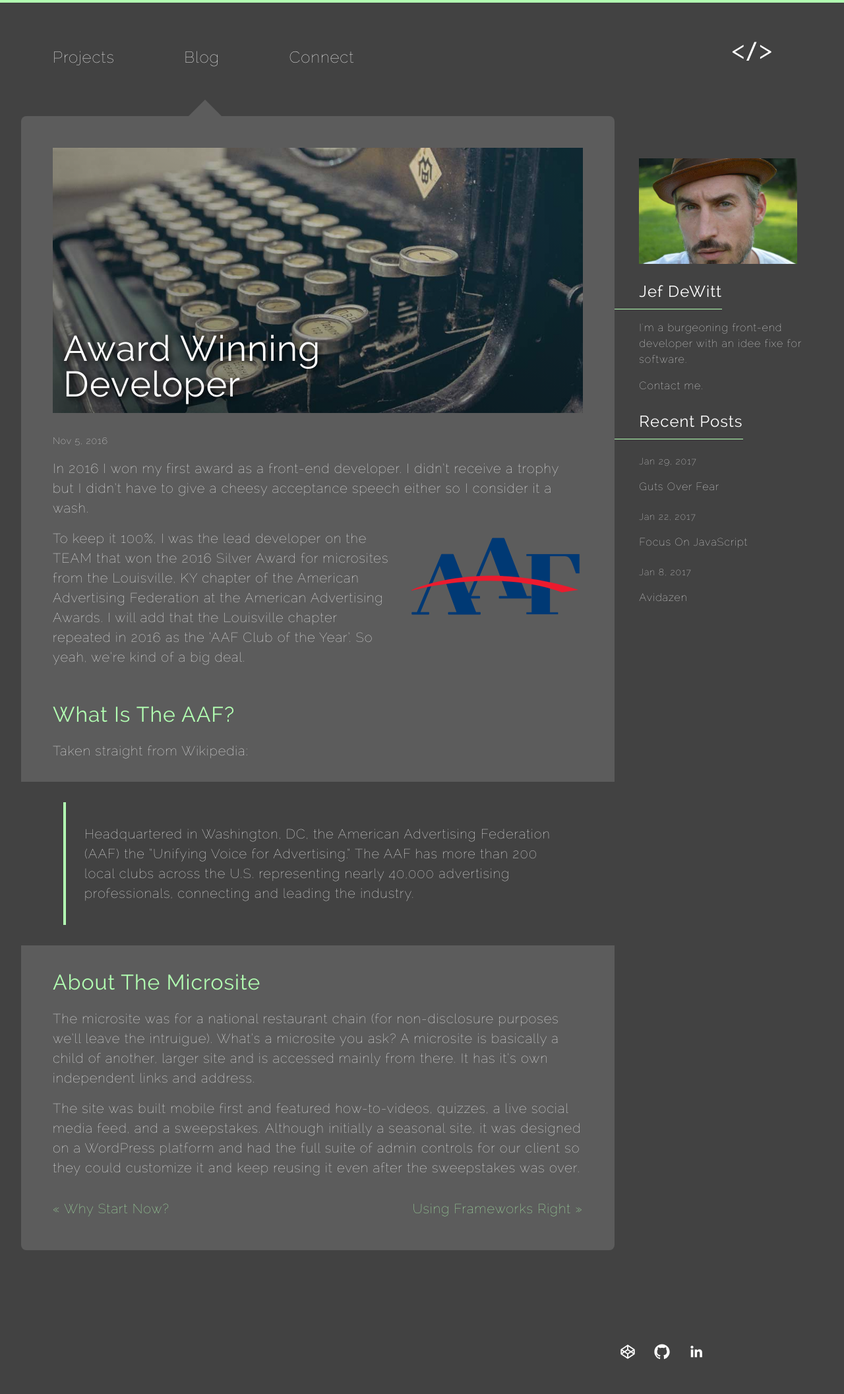
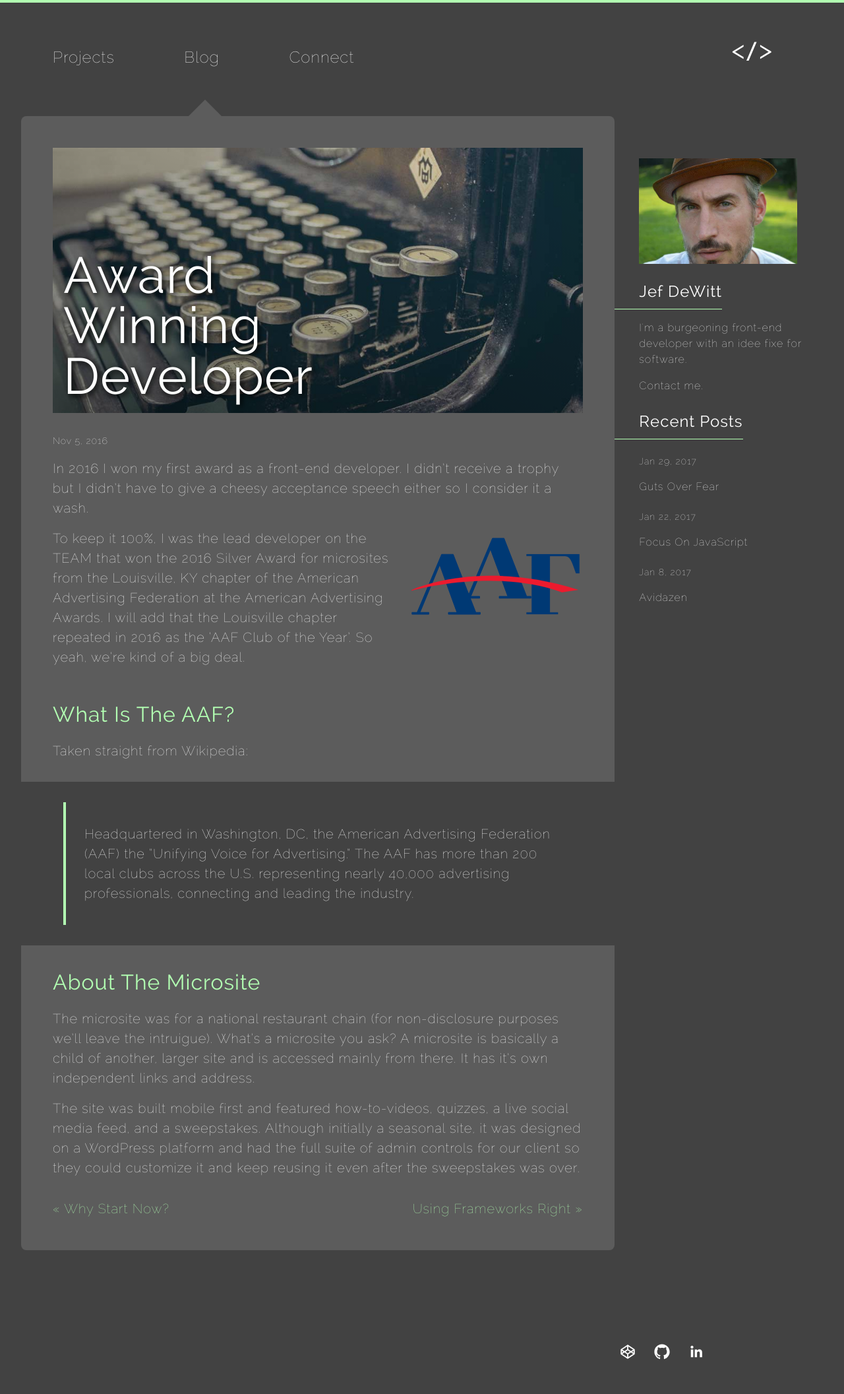
Before and after one commit to jefdewitt/jekyll_portfolio, a Jekyll site: the page built from _posts/2016-11-05-award-winning-developer.markdown, in a window 1280 px wide. Shown: the whole page at 66% size. Built offline with Jekyll 4.4.1, drawn with Linux system fonts in a browser that asks for light colours; nearby versions of some CDN libraries.

Commit message:
adds media query to the font rule I just created for post titles

```diff
--- a/_sass/_posts.scss
+++ b/_sass/_posts.scss
@@ -97,9 +97,15 @@
          position: absolute;
              bottom: 1rem;
              left: 1rem;
+
               @include media($mobile) {
+                  font-size: 6vw;
+              }
+
+              @media screen and (min-width: 1440px) {
                   font-size: 6vh;
               }
+
          text-shadow: 3px 3px 8px #000;
          width: 60%;
          z-index: 10;
@@ -107,8 +113,12 @@
  }
 
  .post-title {
-     font-size: 6vh;
+     font-size: 6vw;
      line-height: 1;
+
+     @media screen and (min-width: 1440px) {
+         font-size: 6vh;
+     }
  }
 
  .post-content {
```
